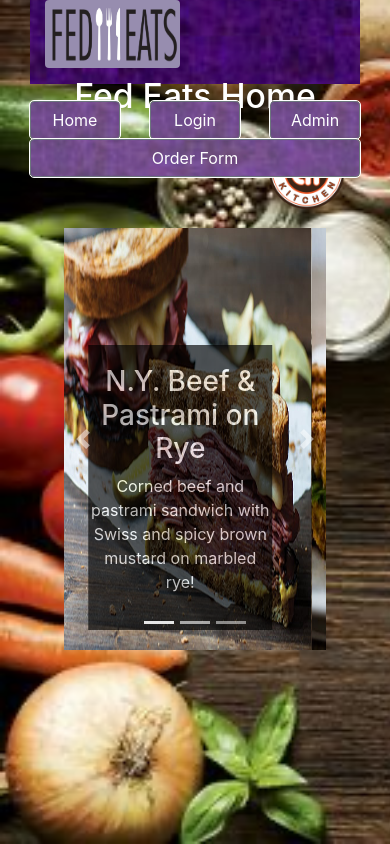
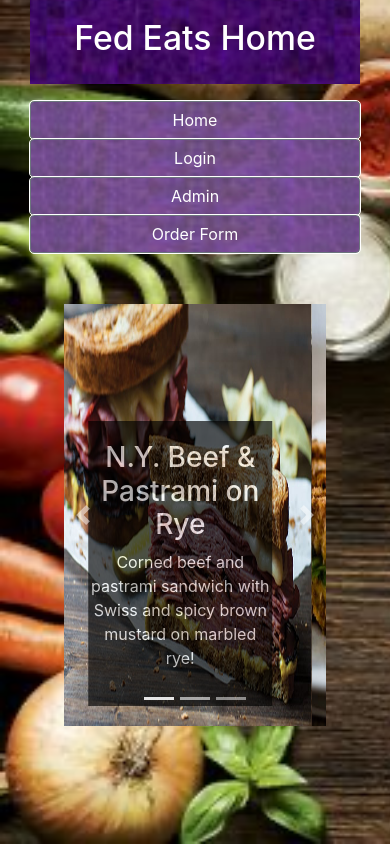
Before and after one commit to cnr-mtsn/seniorProject, a React (Create React App) app in the folder MERN/client/: page / in a window 390 px wide. Built offline with nearby package versions, Linux system fonts and the light colour scheme.

Commit message:
Header logo visibility

```diff
--- a/MERN/client/src/App.js
+++ b/MERN/client/src/App.js
@@ -3,7 +3,7 @@ import "./App.css";
 import Admin from "./Admin";
 import OrderForm from "./OrderForm";
 import Home from "./Home";
-import Login from "./Login";
+import Login from "./login";
 import { Container } from "reactstrap";
 import { BrowserRouter as Router, Switch, Route } from "react-router-dom";
 
--- a/MERN/client/src/Header.js
+++ b/MERN/client/src/Header.js
@@ -5,16 +5,14 @@ import { Container, Row, Col } from "reactstrap";
 import Image from "react-bootstrap/Image";
 
 function Header(props) {
-	const logo1 = (
-		<Image className='fedEatsLogo' src={fedEatsLogo} alt='fedEats' rounded />
-	);
+	const logo1 = ( <Image className='fedEatsLogo d-none d-md-block' src={fedEatsLogo} alt='fedEats' rounded /> );
 	const title = <h6 className='mainHeaderText'>{props.title}</h6>;
-	const logo2 = <Image className='ckLogo' src={ckLogo} alt='CompanyKitchen' />;
+	const logo2 = <Image className='ckLogo d-none d-md-block' src={ckLogo} alt='CompanyKitchen' />;
 
 	return (
 		<Container>
 			<Row className='mainHeader'>
-				<Col className='align-self-center hidden-md-down'>{logo1}</Col>
+				<Col className='align-self-center'>{logo1}</Col>
 				<Col md={5} className='align-self-center'>
 					{title}
 				</Col>
--- a/MERN/client/src/NavigationBar.js
+++ b/MERN/client/src/NavigationBar.js
@@ -26,12 +26,13 @@ function NavigationBar() {
 		</Link>
 	);
 
+
 	return (
 		<Row style={{ marginTop: "2vh" }}>
-			<Col>{homeLink}</Col>
-			<Col>{loginLink}</Col>
-			<Col>{adminLink}</Col>
-			<Col>{orderFormLink}</Col>
+			<Col sm={3}>{homeLink}</Col>
+			<Col sm={3}>{loginLink}</Col>
+			<Col sm={3}>{adminLink}</Col>
+			<Col sm={3}>{orderFormLink}</Col>
 		</Row>
 	);
 }
```
